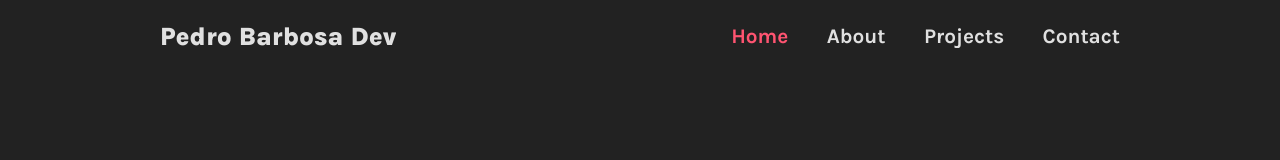
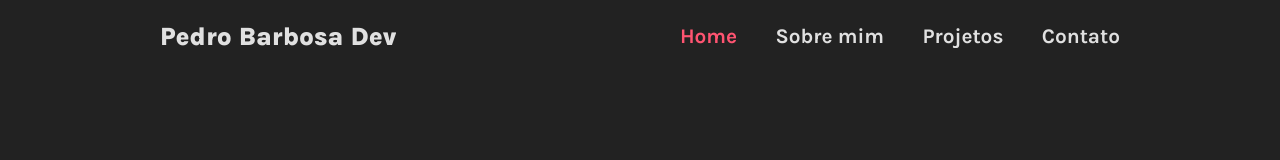
Before and after one commit to pedro-henrique-br/Portfolio, a React (Vite) app: page / in a window 1280 px wide. Shown: the top 160 px of the page. Built offline with nearby package versions, Linux system fonts and the light colour scheme.

Commit message:
Update Tabs.tsx

```diff
--- a/src/parts/tabs/Tabs.tsx
+++ b/src/parts/tabs/Tabs.tsx
@@ -49,17 +49,17 @@ export const Tabs = () => {
           <Link
             className={location.pathname === "/about" ? styles.Active : styles.Link}
             to={"/about"}>
-            About
+            Sobre mim
           </Link>
           <Link
             className={location.pathname === "/projects" ? styles.Active : styles.Link}
             to="/projects">
-            Projects
+            Projetos
           </Link>
           <Link
             className={location.pathname === "/contact" ? styles.Active : styles.Link}
             to="/contact">
-            Contact
+            Contato
           </Link>
         </Nav>
           <BsList onClick={handleMenu} className={styles.Button} />
```
